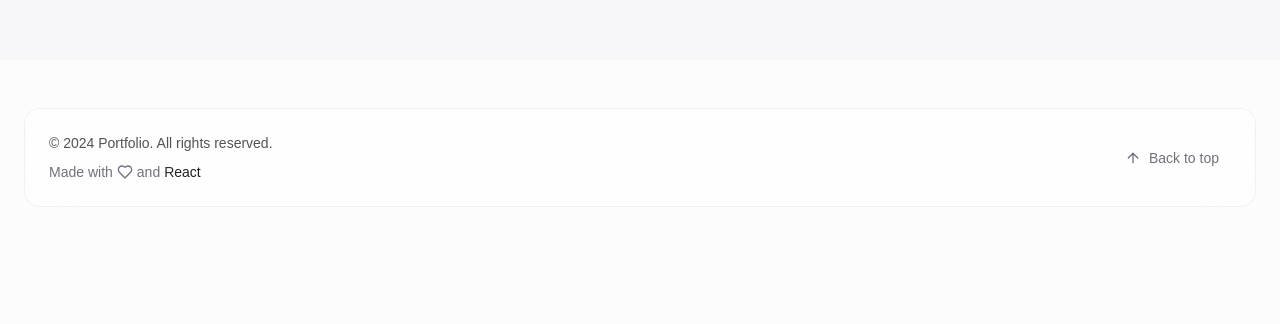
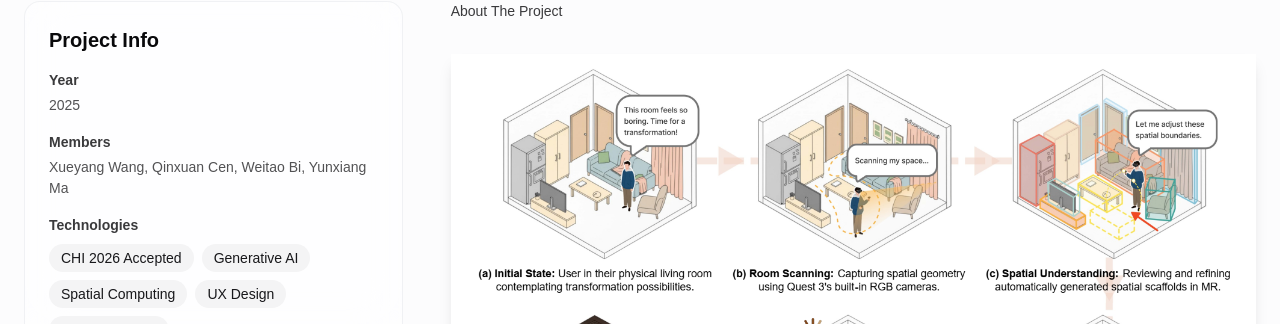
Before and after one commit to TwenteeX/my_website, a React (Vite) app in the folder horizons_export/: page /projects/1 in a window 1280 px wide. Shown: the part 976-1300 px from the top of the page. Before the commit the page ends 1231 px from the top, so only its background shows below. Built offline with nearby package versions, Linux system fonts and the light colour scheme.

Commit message:
modification

```diff
--- a/horizons_export/package.json
+++ b/horizons_export/package.json
@@ -5,10 +5,10 @@
   "private": true,
   "scripts": {
     "dev": "vite --host :: --port 3000",
-    "build": "NODE_ENV=production vite build",
+    "build": "vite build",
     "preview": "vite preview --host :: --port 3000",
-    "build:vercel": "NODE_ENV=production VERCEL=1 vite build",
-    "vercel-build": "NODE_ENV=production VERCEL=1 vite build"
+    "build:vercel": "VERCEL=1 vite build",
+    "vercel-build": "VERCEL=1 vite build"
   },
   "dependencies": {
     "@emotion/is-prop-valid": "^1.3.1",
--- a/horizons_export/src/components/Projects.jsx
+++ b/horizons_export/src/components/Projects.jsx
@@ -37,19 +37,16 @@ const Projects = ({ language }) => {
 
   // Define project categories mapping
   const projectCategories = {
-    'products': [1, 5, 7], // Roomify (hidden), Pet's Tribe, SyneSound
+    'products': [1, 5, 7], // Roomify, Pet's Tribe, SyneSound
     'compdesign': [2, 3, 8], // Cognitive Tracks, EEG-informed Exhibition Design, Cyber Mirrorhall
     'dataviz': [4], // Colors of Hongkong
-    'xr': [1, 6] // Roomify (hidden), Feeling Home in Memory
+    'xr': [1, 6] // Roomify, Feeling Home in Memory
   };
-
-  // Filter out hidden projects (id: 1 = Roomify)
-  const HIDDEN_PROJECT_IDS = [1]; // Roomify is temporarily hidden
 
   const filteredProjects = (activeCategory === 'all'
     ? currentProjects
     : currentProjects.filter(project => projectCategories[activeCategory]?.includes(project.id))
-  ).filter(project => !HIDDEN_PROJECT_IDS.includes(project.id));
+  );
 
   return (
     <section id="projects" className="py-24 bg-secondary/50">
--- a/horizons_export/src/data/projects.js
+++ b/horizons_export/src/data/projects.js
@@ -5,7 +5,7 @@ export const projectsData = {
       title: 'Roomify',
       category: 'products',
       description: 'Spatially grounded generative pipeline for immersive VR/MR authoring and user-centered evaluation',
-      tags: ['Generative AI', 'Spatial Computing', 'UX Design', 'Product Design'],
+      tags: ['CHI 2026 Accepted', 'Generative AI', 'Spatial Computing', 'UX Design', 'Product Design'],
       image: 'Roomify VR/MR spatial computing interface with generative pipeline',
       featured: true,
       details: {
@@ -197,7 +197,7 @@ export const projectsData = {
       title: 'Roomify',
       category: 'products',
       description: '空间锚定的生成式系统，沉浸式VR/MR创作工具，用户中心化评估',
-      tags: ['生成式AI', '空间计算', '用户体验', '产品设计'],
+      tags: ['CHI 2026 Accepted', '生成式AI', '空间计算', '用户体验', '产品设计'],
       image: 'Roomify VR/MR空间计算界面与生成式管线',
       featured: true,
       details: {
--- a/horizons_export/src/pages/ProjectDetail.jsx
+++ b/horizons_export/src/pages/ProjectDetail.jsx
@@ -14,10 +14,7 @@ const ProjectDetail = ({ language }) => {
     window.scrollTo(0, 0);
   }, []);
 
-  // Hide Roomify project (id: 1) - temporarily hidden
-  const HIDDEN_PROJECT_IDS = [1];
-
-  if (!project || HIDDEN_PROJECT_IDS.includes(parseInt(id))) {
+  if (!project) {
     return (
       <div className="min-h-screen flex items-center justify-center">
         <p>{language === 'zh' ? '项目未找到' : 'Project not found'}</p>
```
Also changed, not shown: 1 other file (tests, documents, lock files or other folders).
